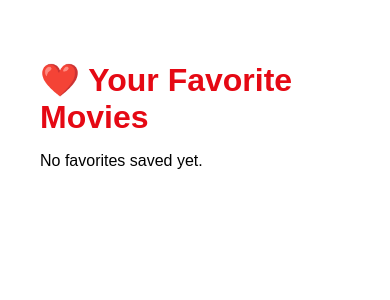
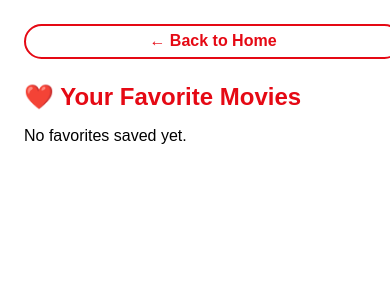
Before and after one commit to Merisola/movie-recommendation-app, a Next.js app: page /favorites in a window 390 px wide. Shown: the top 300 px of the page. Built offline with nearby package versions, Linux system fonts and the light colour scheme.

Commit message:
Responsive and mobile first design

```diff
--- a/src/app/favorites/page.tsx
+++ b/src/app/favorites/page.tsx
@@ -3,22 +3,60 @@
 import { useFavorites } from "../../../hooks/useFavorites";
 import MovieCard from "../../../components/MovieCard";
 import styled from "styled-components";
+import Link from "next/link";
 
 const Container = styled.div`
   padding: 2rem;
   font-family: sans-serif;
+
+  @media (max-width: 768px) {
+    padding: 1rem;
+  }
 `;
 
 const Title = styled.h1`
   font-size: 2rem;
   color: #e50914;
   margin-bottom: 1rem;
+
+  @media (max-width: 768px) {
+    font-size: 1.5rem;
+  }
+`;
+
+const BackLink = styled(Link)`
+  display: inline-block;
+  margin-bottom: 1.5rem;
+  text-decoration: none;
+  color: #e50914;
+  font-weight: bold;
+  font-size: 1rem;
+  border: 2px solid #e50914;
+  padding: 0.4rem 1rem;
+  border-radius: 20px;
+  transition: background-color 0.2s ease, color 0.2s ease;
+
+  &:hover {
+    background-color: #e50914;
+    color: #fff;
+  }
+
+  @media (max-width: 768px) {
+    display: block;
+    width: 100%;
+    text-align: center;
+  }
 `;
 
 const MovieGrid = styled.div`
   display: grid;
   grid-template-columns: repeat(auto-fill, minmax(160px, 1fr));
   gap: 1.5rem;
+
+  @media (max-width: 768px) {
+    grid-template-columns: repeat(auto-fill, minmax(140px, 1fr));
+    gap: 1rem;
+  }
 `;
 
 export default function FavoritesPage() {
@@ -28,6 +66,7 @@ export default function FavoritesPage() {
 
   return (
     <Container>
+      <BackLink href="/">← Back to Home</BackLink>
       <Title>❤️ Your Favorite Movies</Title>
       {favorites.length === 0 ? (
         <p>No favorites saved yet.</p>
```
Also changed, not shown: src/app/page.tsx (+20 -30 lines).
